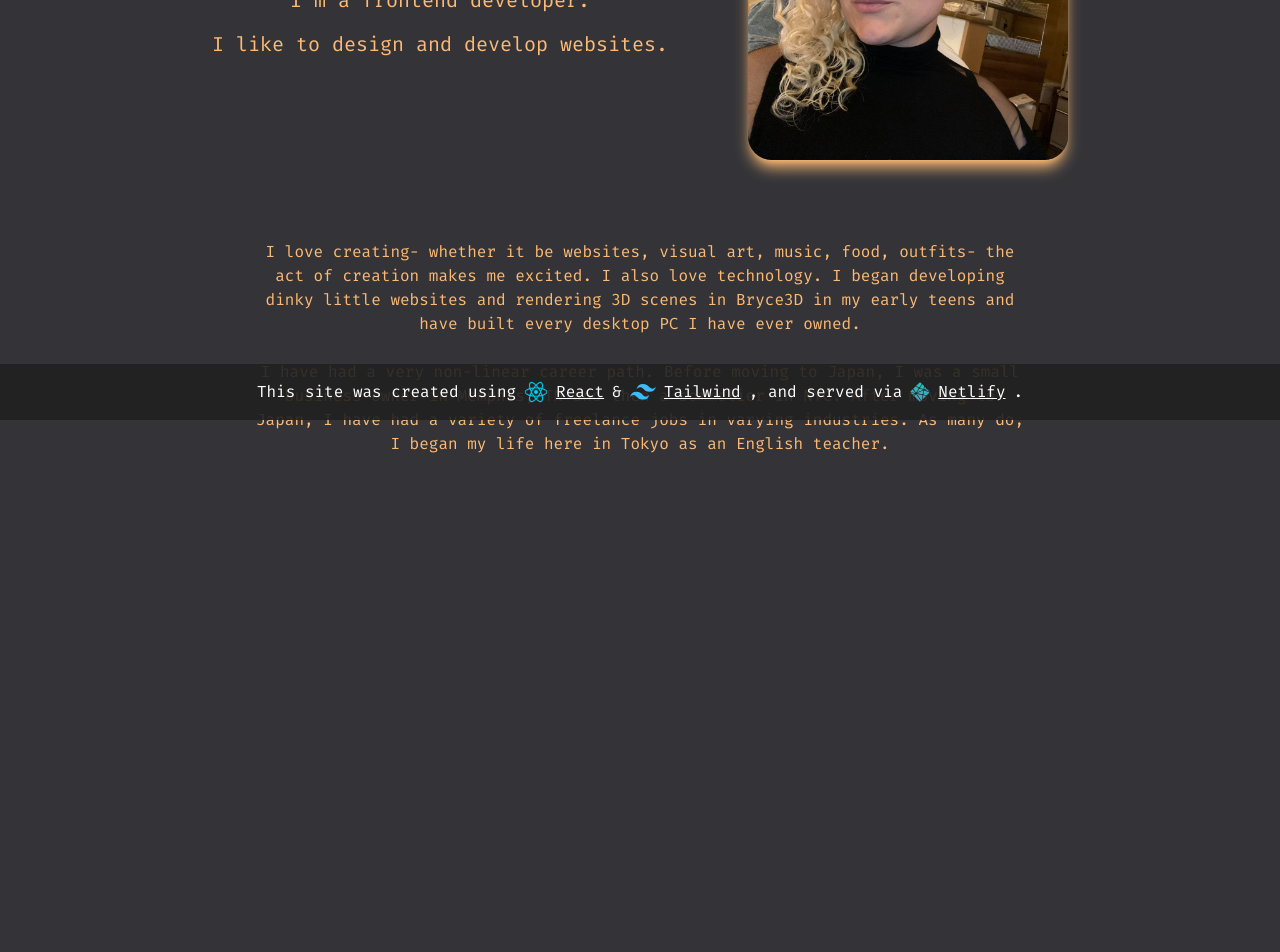
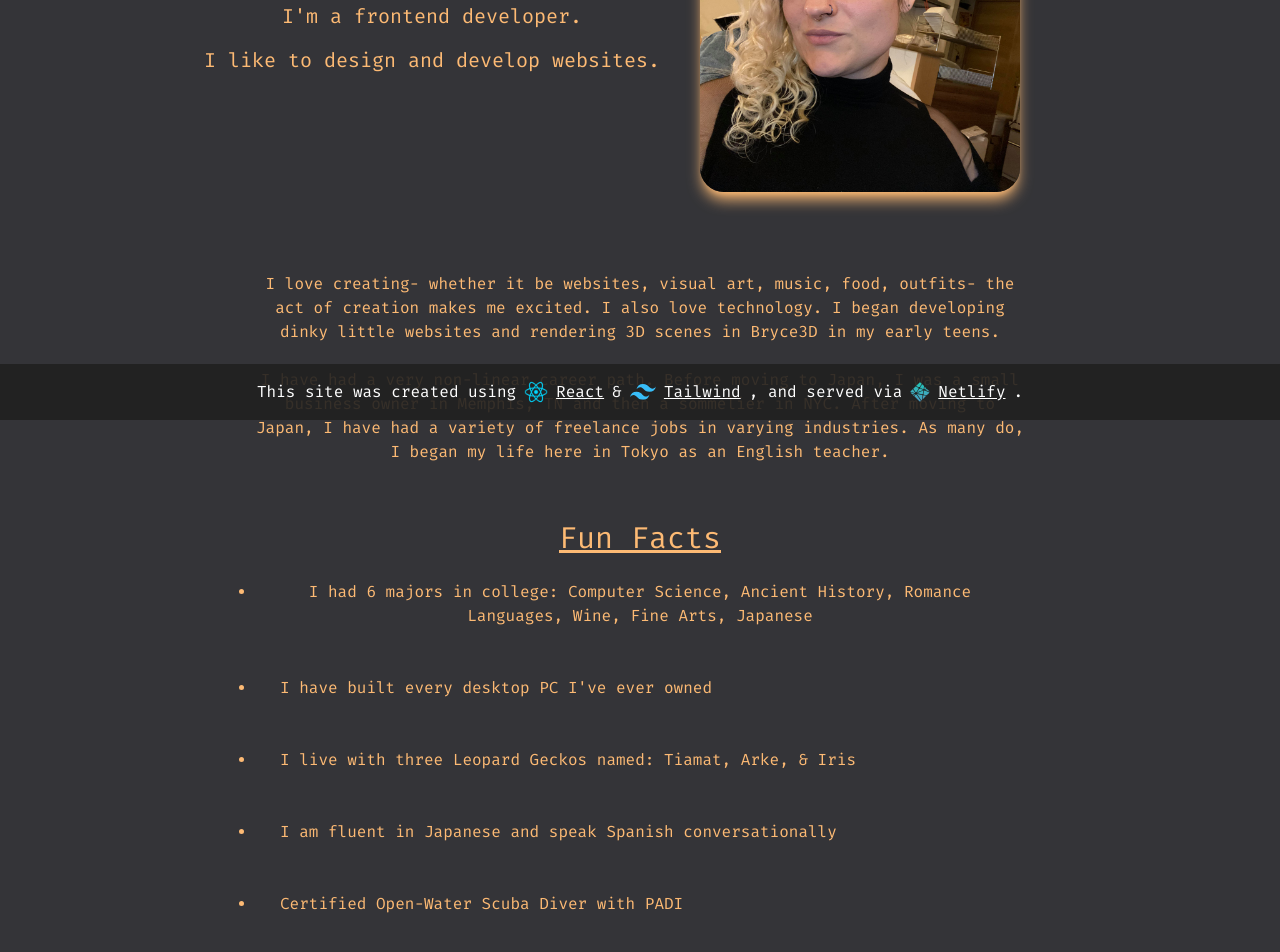
Before and after one commit to Seralyn/seradevsite, a React (Create React App) app: page /about in a window 1280 px wide. Shown: the part 380-1332 px from the top of the page. Before the commit the page ends 932 px from the top, so only its background shows below. Built offline with nearby package versions, Linux system fonts and the light colour scheme.

Commit message:
some content added, not done though

```diff
--- a/src/components/About.js
+++ b/src/components/About.js
@@ -8,7 +8,7 @@ export default function About() {
             <div className="mt-32 w-full">
                 <h1 className="text-3xl">About</h1>
 
-                <div className="flex justify-center items-center mt-14">
+                <div className="flex flex-wrap justify-center items-center mt-14 mx-6">
                     <div className="">
                         <p className="py-2 text-xl">
                             Hello, My name is Seralyn.
@@ -20,7 +20,7 @@ export default function About() {
                             I like to design and develop websites.
                         </p>
                     </div>
-                    <div className="w-80 ml-20 rounded-3xl shadow-lg shadow-orange-300 overflow-hidden">
+                    <div className="w-80 rounded-3xl shadow-lg shadow-orange-300 overflow-hidden mt-8 ml-10 mr-14">
                         <img src={seraphoto} alt="" />
                     </div>
                 </div>
@@ -30,8 +30,7 @@ export default function About() {
                     I love creating- whether it be websites, visual art, music,
                     food, outfits- the act of creation makes me excited. I also
                     love technology. I began developing dinky little websites
-                    and rendering 3D scenes in Bryce3D in my early teens and
-                    have built every desktop PC I have ever owned.
+                    and rendering 3D scenes in Bryce3D in my early teens.
                 </p>
                 <p className="mt-6">
                     I have had a very non-linear career path. Before moving to
@@ -40,6 +39,30 @@ export default function About() {
                     variety of freelance jobs in varying industries. As many do,
                     I began my life here in Tokyo as an English teacher.
                 </p>
+                <p className="mt-14">
+                    <h1 className="text-3xl underline">Fun Facts</h1>
+                    <div>
+                        <ul className="list-disc w-fit flex flex-col items-start">
+                            <li>
+                                I had 6 majors in college: Computer Science,
+                                Ancient History, Romance Languages, Wine, Fine
+                                Arts, Japanese
+                            </li>
+                            <li>
+                                I have built every desktop PC I've ever owned
+                            </li>
+                            <li>
+                                I live with three Leopard Geckos named: Tiamat,
+                                Arke, & Iris
+                            </li>
+                            <li>
+                                I am fluent in Japanese and speak Spanish
+                                conversationally
+                            </li>
+                            <li>Certified Open-Water Scuba Diver with PADI</li>
+                        </ul>
+                    </div>
+                </p>
             </div>
         </div>
     );
```
